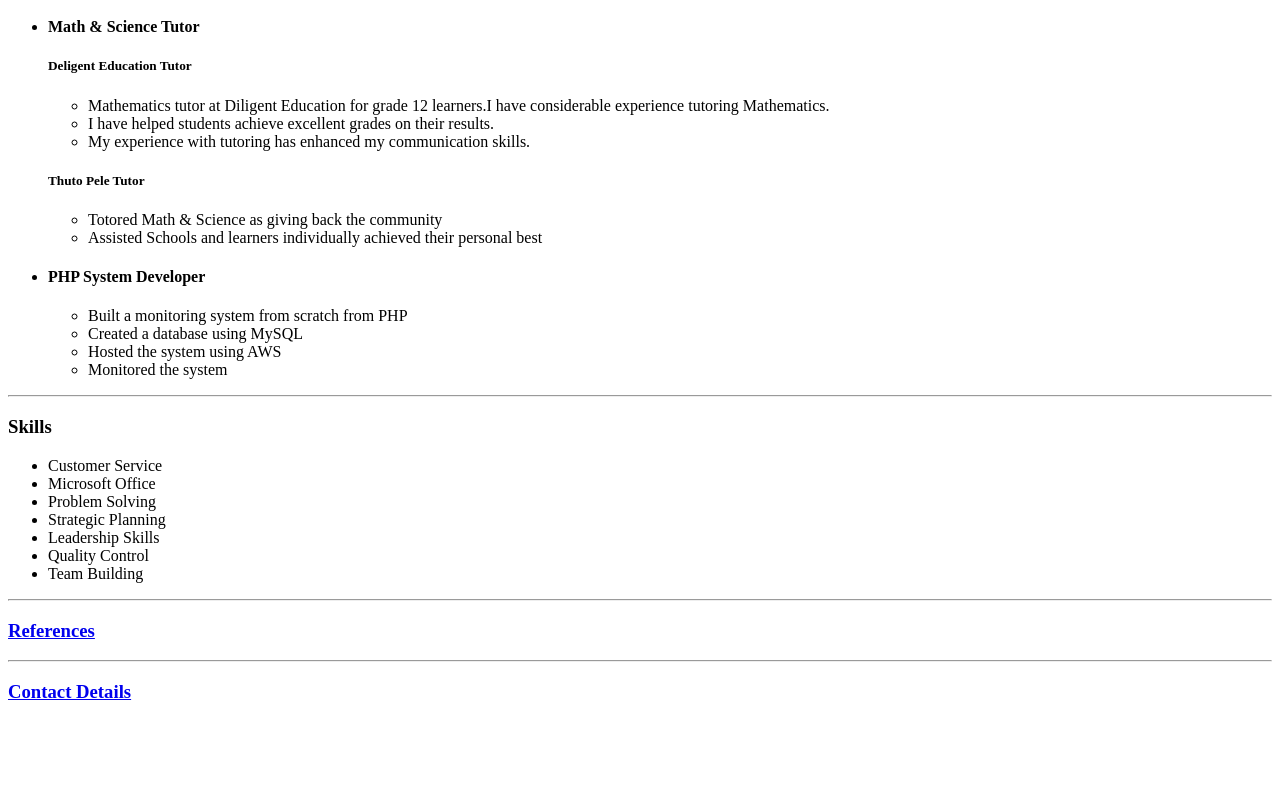
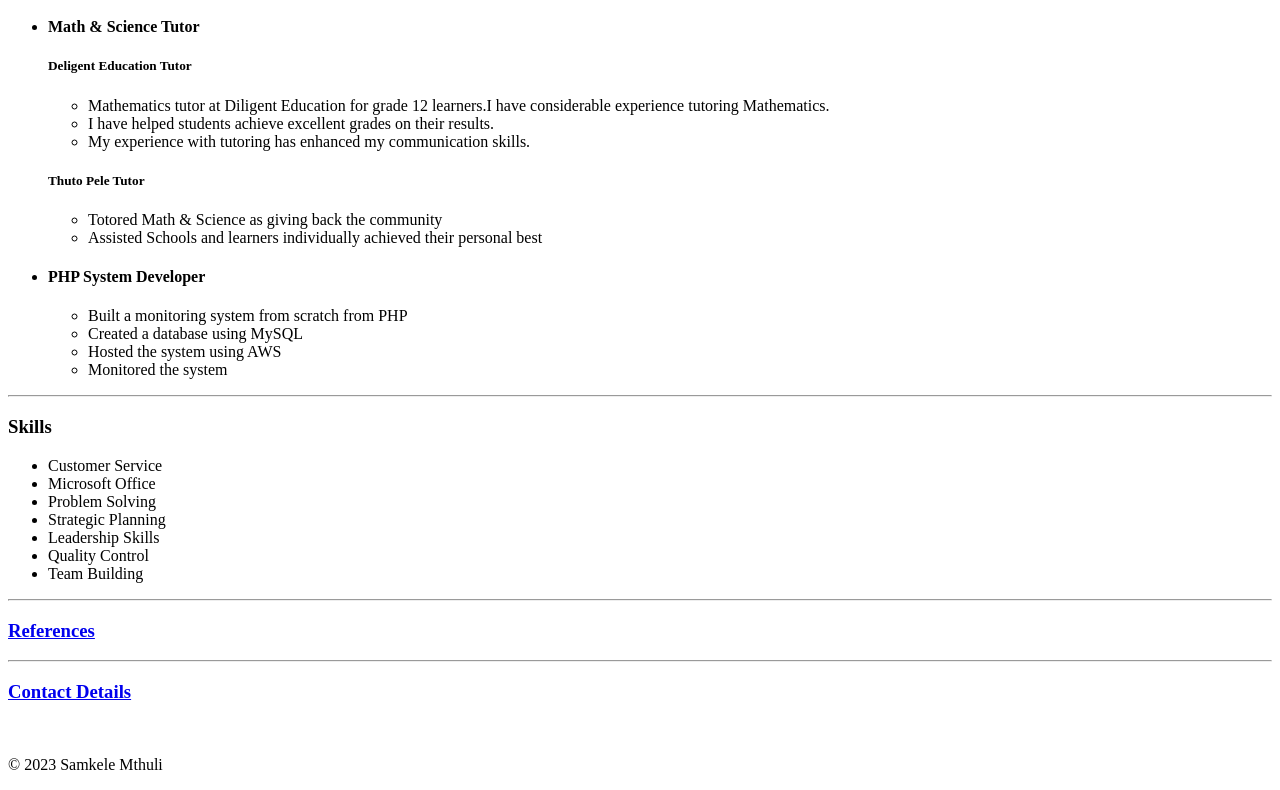
Before and after one commit to SMT2501/resume, a plain HTML site: page index.html in a window 1280 px wide. Shown: the part 655-1445 px from the top of the page. Before the commit the page ends 1377 px from the top, so only its background shows below. Drawn offline with Linux system fonts and the light colour scheme.

Commit message:
Update index.html

```diff
--- a/index.html
+++ b/index.html
@@ -90,6 +90,9 @@
     <h3>
         <a href="./contacts.html">Contact Details</a>
     </h3>
-
+<br>
+    <footer>
+        <p>© 2023 Samkele Mthuli</p>
+    </footer>
 </body>
 </html>
```
